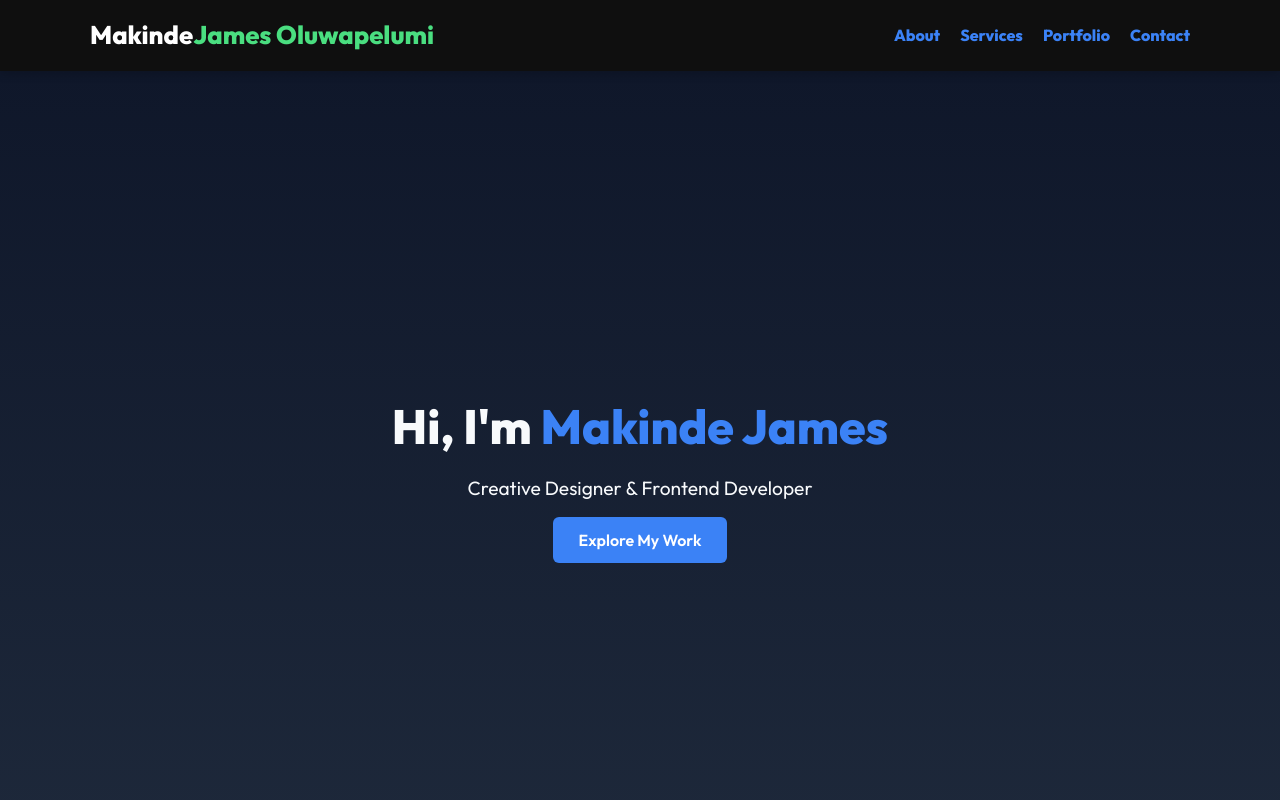
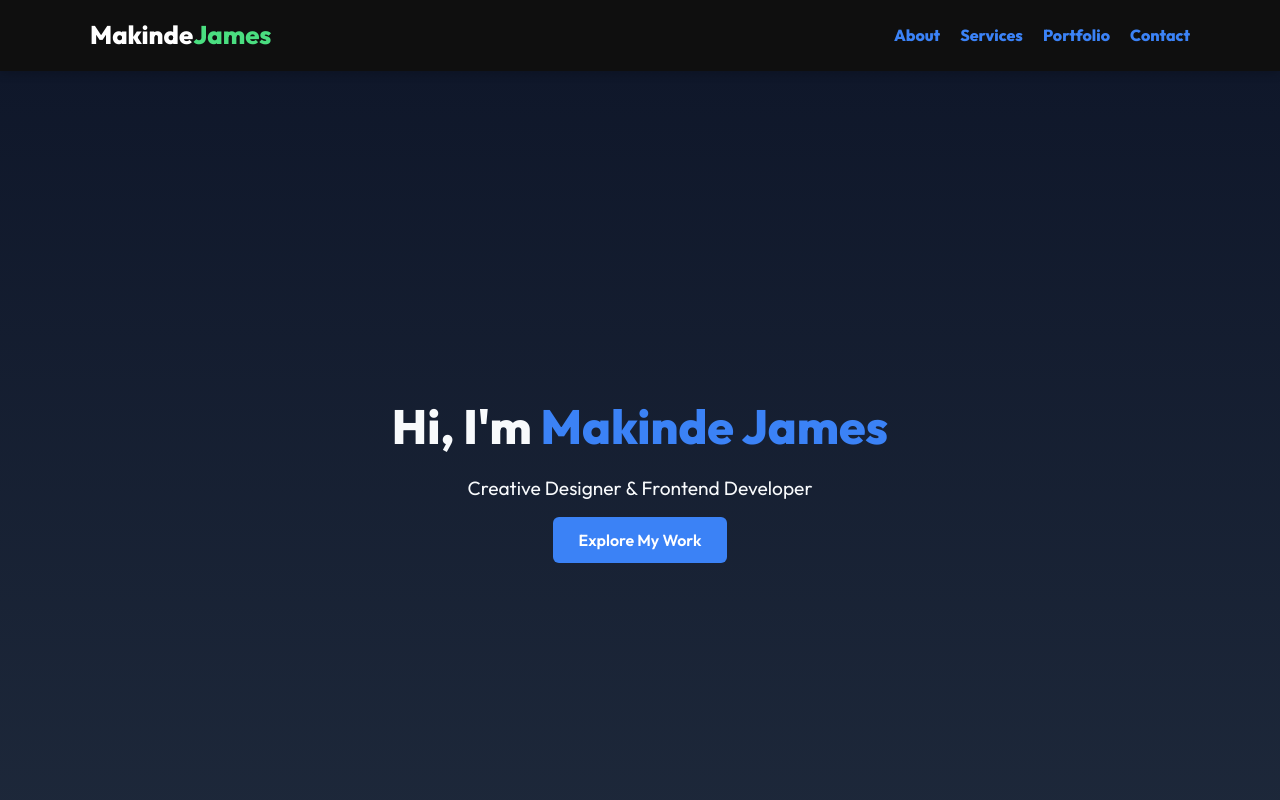
Before and after one commit to BigJay67/freelancer-portfolio, a plain HTML site: page index.html in a window 1280 px wide. Shown: the top 800 px of the page. Drawn offline with Linux system fonts and the light colour scheme.

Commit message:
Updated something

```diff
--- a/index.html
+++ b/index.html
@@ -3,7 +3,7 @@
     <head>
       <meta charset="UTF-8" />
       <meta name="viewport" content="width=device-width, initial-scale=1.0"/>
-      <title>Makinde James Oluwapelumi| Freelancer Portfolio</title>
+      <title>Makinde James| Freelancer Portfolio</title>
       <link rel="stylesheet" href="style.css" />
       <link href="https://fonts.googleapis.com/css2?family=Outfit:wght@400;600;800&display=swap" rel="stylesheet">
     </head>
@@ -11,7 +11,7 @@
       <button id="themeToggle">🌙 Toggle Theme</button>
         <nav class="navbar">
             <div class="nav-container">
-                <h1 class="nav-logo">Makinde<span>James Oluwapelumi</span></h1>
+                <h1 class="nav-logo">Makinde<span>James</span></h1>
                 <ul class="nav-links" id="navLinks">
                 <li><a href="#about">About</a></li>
                 <li><a href="#services">Services</a></li>
```
